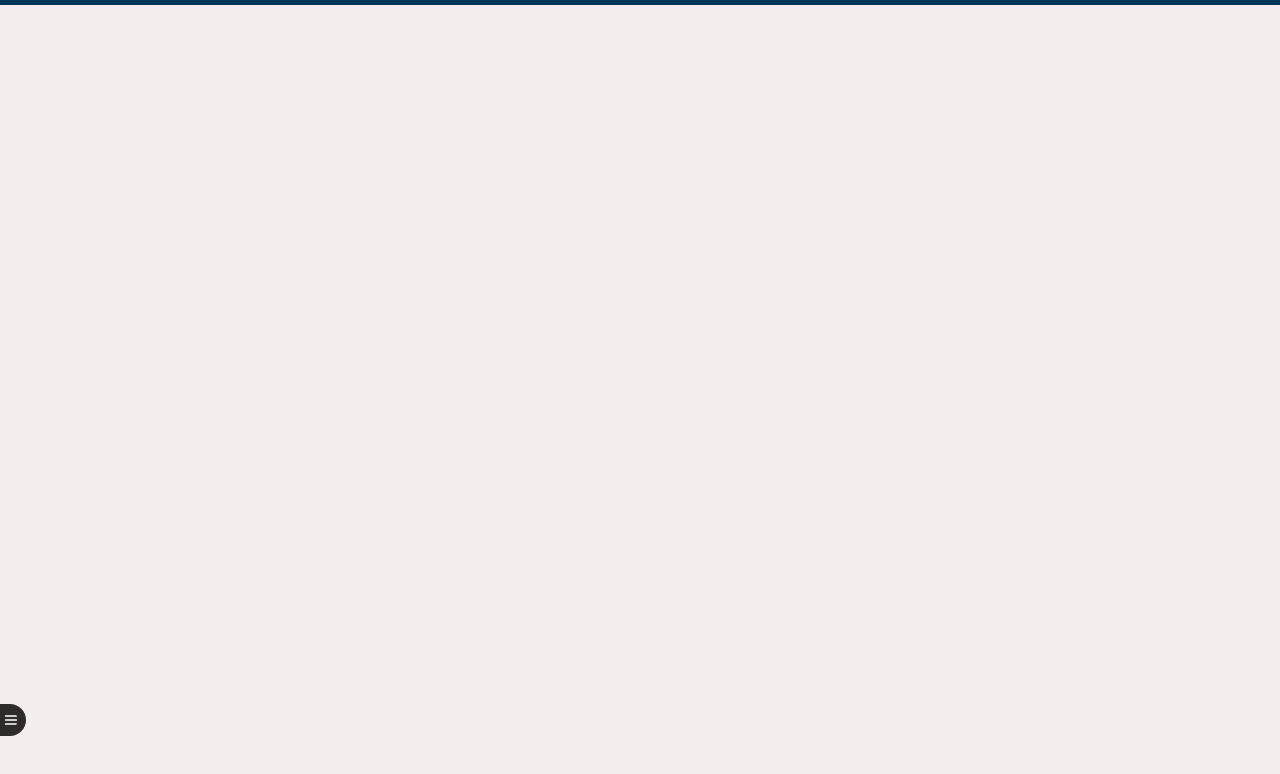
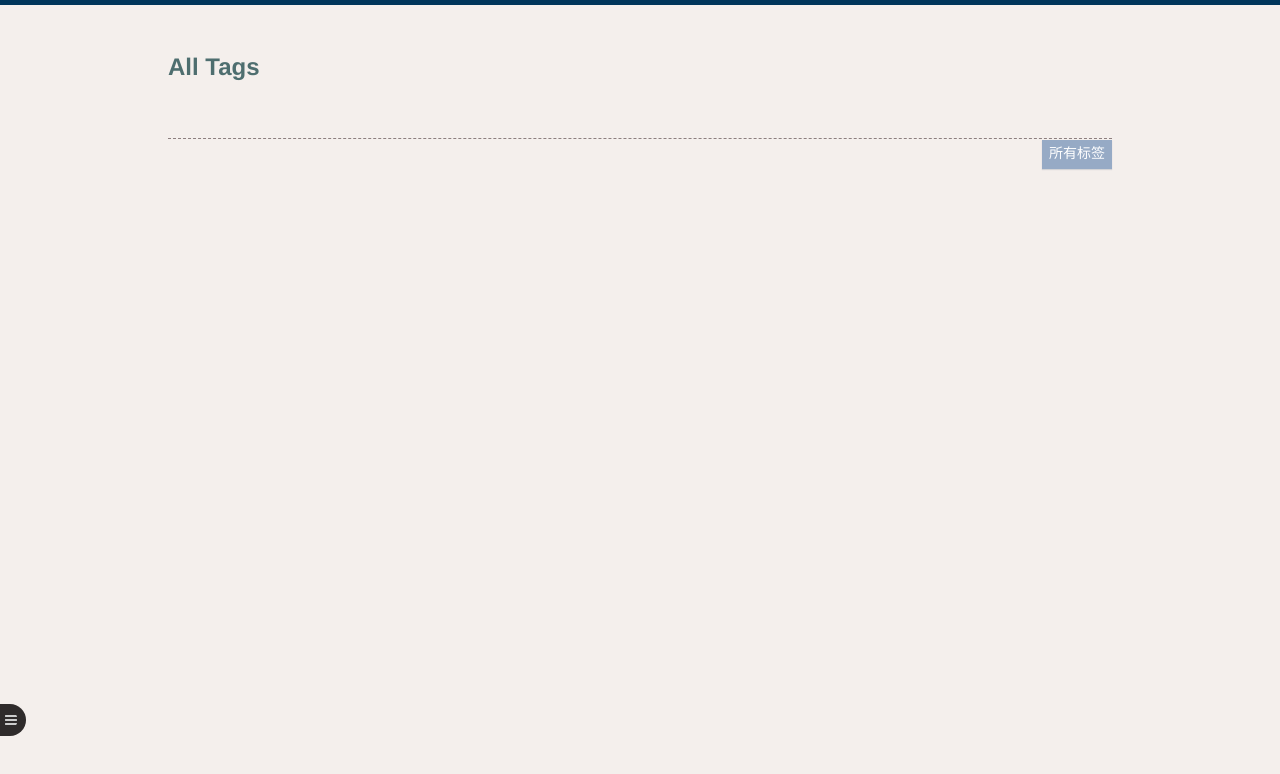
Before and after one commit to Mdreame/vue-blog, a Vue app: page /alltags in a window 1280 px wide. Shown: the top 774 px of the page. Built offline with nearby package versions, Linux system fonts and the light colour scheme.

Commit message:
所有标签页页面样式完成

```diff
--- a/src/router/index.js
+++ b/src/router/index.js
@@ -7,7 +7,7 @@ import Movie from "../views/Movie";
 import Music from "../views/Music";
 import TechBlogContent from "../views/partial/TechBlogContent";
 import BookContent from "../views/partial/BookContent";
-
+import AllTags from "../views/AllTags";
 
 export default new VueRouter({
 	mode: "history",
@@ -19,62 +19,68 @@ export default new VueRouter({
 		{
 			path: "/home",
 			component: Home,
-			meta:{
-				keepAlive: true
-			}
+			meta: {
+				keepAlive: true,
+			},
 		},
 		{
 			path: "/about",
 			component: About,
-			meta:{
-				keepAlive: true
-			}
+			meta: {
+				keepAlive: true,
+			},
 		},
 		{
 			path: "/life",
 			component: Life,
-			meta:{
-				keepAlive: true
-			}
+			meta: {
+				keepAlive: true,
+			},
 		},
 		{
 			path: "/book",
 			component: Book,
-			meta:{
-				keepAlive: true
-			}
+			meta: {
+				keepAlive: true,
+			},
 		},
 		{
 			path: "/movie",
 			component: Movie,
-			meta:{
-				keepAlive: true
-			}
-
+			meta: {
+				keepAlive: true,
+			},
 		},
 		{
 			path: "/music",
 			component: Music,
-			meta:{
-				keepAlive: true
-			}
+			meta: {
+				keepAlive: true,
+			},
 		},
 		{
 			path: "/home/:id",
 			component: TechBlogContent,
 			props: true,
-			meta:{
-				keepAlive: false
-			}
+			meta: {
+				keepAlive: false,
+			},
 		},
 		{
 			path: "/book/:id",
 			component: BookContent,
 			// 会直接挂到Vue实例属性，即$attrs上
 			props: true,
-			meta:{
-				keepAlive: false
-			}
+			meta: {
+				keepAlive: false,
+			},
+		},
+		{
+			path: "/alltags",
+			component: AllTags,
+			meta: {
+				keepAlive: true,
+			},
 		},
 	],
 });
--- /dev/null
+++ b/src/views/AllTags.vue
@@ -0,0 +1,25 @@
+<template>
+	<div>
+		<h2 class="title">All Tags</h2>
+		<Tag></Tag>
+	</div>
+</template>
+
+<script>
+import Tag from "./partial/Tag";
+export default {
+	components: {
+		Tag,
+	},
+};
+</script>
+
+<style lang="scss">
+.title {
+	font-weight: 600;
+	color: rgb(78, 110, 111);
+}
+ul {
+	margin-top: 2rem;
+}
+</style>
--- a/src/views/partial/Tag.vue
+++ b/src/views/partial/Tag.vue
@@ -5,7 +5,7 @@
 				<span>{{ tag }}</span>
 			</router-link>
 		</li>
-		<span class="alltags">所有标签</span>
+		<router-link to="/alltags" class="alltags">所有标签</router-link>
 	</ul>
 </template>
 
@@ -64,5 +64,9 @@ export default {
 			background-color: rgb(255, 255, 255);
 		}
 	}
+
+	a {
+		text-decoration: none;
+	}
 }
 </style>
```
Also changed, not shown: src/views/partial/SameTag.vue (added).
